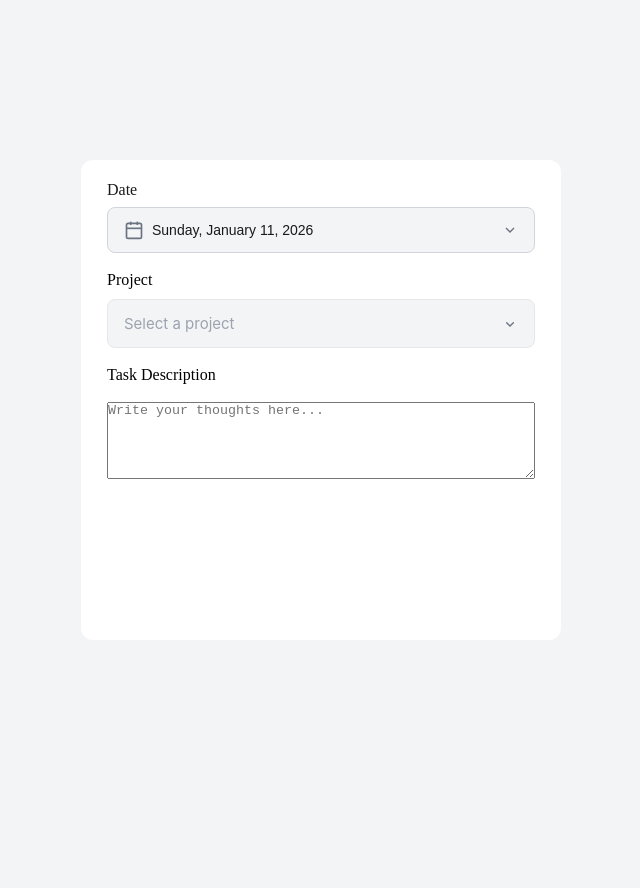
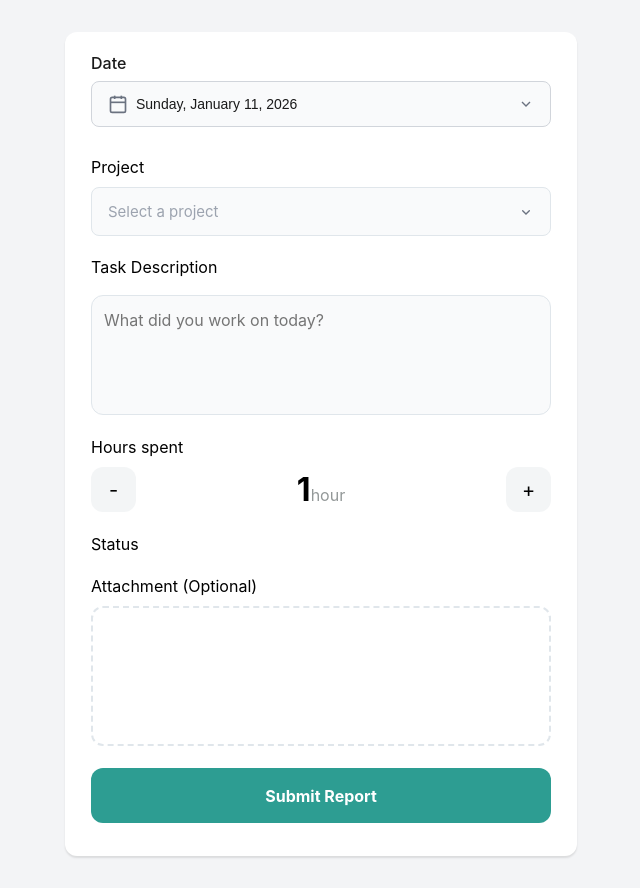
Before and after one commit to Aniamaka-somto/Asoro-Task-tab, a React (Vite) app: page / in a window 1280 px wide. Shown: the whole page, without its empty margins (319-959 px from the left). Before the commit the page ends 800 px from the top, so only its background shows below. Built offline with nearby package versions, Linux system fonts and the light colour scheme.

Commit message:
almost done with the work trying to put some icons

```diff
--- a/src/App.css
+++ b/src/App.css
@@ -8,27 +8,39 @@ body {
   display: flex;
   justify-content: center;
   align-items: center;
-  padding: 3rem 2rem;
+  padding: 2rem 1rem;
   min-height: 100vh;
+  width: 100%;
+
+  font-family: -apple-system, BlinkMacSystemFont, "Segoe UI", Roboto, sans-serif;
 }
 
 .container {
   background-color: white;
-  width: 30rem;
-  min-width: fit-content;
+  max-width: 100%;
+  width: 32rem;
   min-height: 30rem;
-  max-width: 60;
   padding: 1rem;
   border-radius: 12px;
+  box-shadow: 0 2px 2px rgba(0, 0, 0, 0.1);
+  /* display: flex;
+  flex-direction: column;
+  align-items: stretch; */
 }
 
 .datetime-container,
 .project-container,
-.task-container {
+.task-container,
+.hours-container,
+.status-container,
+.attachment-container,
+.submit-container {
   padding: 5px 10px;
   display: flex;
   flex-direction: column;
   gap: 10px;
+  width: 100%;
+  margin-bottom: 12px;
 }
 
 /*                                         project dropdown                          */
@@ -37,7 +49,8 @@ body {
   position: relative;
   width: 100%;
   font-family: -apple-system, BlinkMacSystemFont, "Segoe UI", Roboto, sans-serif;
-  margin-bottom: 8px;
+  /* margin-bottom: 8px; */
+  height: 48px;
 }
 
 .dropdown-header {
@@ -45,8 +58,8 @@ body {
   justify-content: space-between;
   align-items: center;
   padding: 14px 16px;
-  background: #f3f4f6;
-  border: 1px solid #e5e7eb;
+  background: #f9fafb;
+  border: 1px solid #e0e6eb;
   border-radius: 8px;
   cursor: pointer;
   transition: all 0.2s ease;
@@ -55,6 +68,8 @@ body {
 
 .dropdown-header:hover {
   border-color: #d1d5db;
+  border-color: #2d9d92;
+  box-shadow: 0 0 0 1px #2d9d92;
 }
 
 .placeholder-text {
@@ -114,3 +129,95 @@ body {
 .dropdown-item:last-child {
   border-radius: 0 0 8px 8px;
 }
+
+/*                                           Task descrption                                 */
+.task-description {
+  width: 100%;
+  min-height: 80px;
+  height: 120px;
+  max-height: 300px;
+  padding: 12px;
+  font-size: 1rem;
+  line-height: 1.5;
+  border: 1px solid #e0e6eb;
+  border-radius: 12px;
+  font-family: inherit;
+  resize: none;
+  overflow: hidden;
+  background-color: #f9fafb;
+  overflow-y: auto;
+  scrollbar-color: #9ca3af #f3f4f6;
+  /* margin-bottom: 15px; */
+}
+textarea::-webkit-scrollbar {
+  width: 8px;
+}
+
+textarea::-webkit-scrollbar-track {
+  background: #f3f4f6;
+  border-radius: 4px;
+}
+
+textarea::-webkit-scrollbar-thumb {
+  background: #9ca3af;
+  border-radius: 4px;
+}
+
+textarea::-webkit-scrollbar-thumb:hover {
+  background: #6b7280;
+}
+
+.task-description:focus {
+  outline-color: #2d9d92;
+}
+
+/*                                       hours spent                               */
+
+.counter-button {
+  display: flex;
+  justify-content: center;
+  align-items: center;
+  width: 45px;
+  height: 45px;
+  background-color: #edf0f2a9;
+  font-size: 20px;
+  border-radius: 12px;
+  outline: none;
+  border: none;
+  cursor: pointer;
+  transition: all 0.2s ease;
+}
+.counter-button:hover {
+  background-color: #e6e9eb;
+}
+.counter-button:active {
+  background-color: #dedfe0;
+}
+
+/*                         attachment                */
+
+.attachment-box {
+  width: 100%;
+  height: 140px;
+  border: 2px dashed #e0e6eb;
+  border-radius: 12px;
+  transition: all 0.2s ease;
+}
+.attachment-box:hover {
+  border-color: #2d9d92;
+  background-color: #2d9d9213;
+}
+
+/* submit button */
+.submit-button {
+  width: 100%;
+  background-color: #2d9d92;
+  height: 55px;
+  padding: 10px;
+  display: flex;
+  justify-content: center;
+  align-items: center;
+  border-radius: 12px;
+  font-weight: bold;
+  color: white;
+}
--- a/src/App.jsx
+++ b/src/App.jsx
@@ -2,13 +2,24 @@ import React, { useState } from "react";
 import "./App.css";
 import DateTime from "./components/DateTime";
 import Dropdown from "./components/Dropdown";
+import Button from "./components/Button";
 
 const App = () => {
   const [date, setDate] = useState(new Date(2026, 0, 11));
   const options = ["Website Redesign", "Mobile App Development"];
+  const [value, setValue] = useState(1);
+
+  const handleIncrement = () => {
+    setValue((value) => value + 1);
+  };
+  const handleDecrement = () => {
+    if (value > 1) {
+      setValue((value) => value - 1);
+    }
+  };
 
   return (
-    <div>
+    <div className="">
       <div className="container">
         <div className="datetime-container">
           {/* had to create a custom datetime picker */}
@@ -26,9 +37,49 @@ const App = () => {
             id="comment"
             name="comment"
             rows="5"
-            placeholder="Write your thoughts here..."
+            placeholder="What did you work on today?"
             required
+            className="task-description"
           ></textarea>
+        </div>
+        <div className="hours-container">
+          <label htmlFor="">Hours spent</label>
+          <div
+            className=""
+            style={{
+              display: "flex",
+              justifyContent: "space-between",
+              alignItems: "center",
+              width: "100%",
+            }}
+          >
+            <Button text="-" onClick={handleDecrement} />
+            {/* remember to use react icons cause the subtract sign wont work*/}
+            <h1>
+              {value}
+              {""}
+              <span
+                style={{
+                  fontSize: "16px",
+                  fontWeight: "lighter",
+                  color: "#939898ff",
+                }}
+              >
+                {value > 1 ? " hours" : "hour"}
+              </span>
+            </h1>
+            <Button text="+" onClick={handleIncrement} />
+          </div>
+        </div>
+        <div className="status-container">
+          <label htmlFor="">Status</label>
+        </div>
+        <div className="attachment-container">
+          <label htmlFor="">Attachment (Optional)</label>
+          <div className="attachment-box"></div>
+        </div>
+        <div className="submit-container">
+          <div className="submit-button">Submit Report</div>
         </div>
       </div>
     </div>
--- a/src/Datetime.css
+++ b/src/Datetime.css
@@ -1,5 +1,6 @@
 .date-picker-field {
   margin-bottom: 8px;
+  font-family: -apple-system, BlinkMacSystemFont, "Segoe UI", Roboto, sans-serif;
 }
 
 .date-picker-label {
@@ -20,7 +21,7 @@
   font-size: 14px;
   border: 1px solid #d1d5db;
   border-radius: 8px;
-  background-color: #f3f4f6;
+  background-color: #f9fafb;
   cursor: pointer;
   color: #1a1a1a;
   display: flex;
@@ -31,12 +32,14 @@
 }
 
 .date-picker-trigger:hover {
-  border-color: #9ca3af;
+  border-color: #2d9d92;
+  box-shadow: 0 0 0 1px #2d9d92;
 }
 
 .date-picker-trigger:focus {
   outline: none;
-  border: 2px solid #2d9d92;
+  border-color: #2d9d92;
+  box-shadow: 0 0 0 1px #2d9d92;
 }
 
 .calendar-icon {
--- a/src/components/Button.jsx
+++ b/src/components/Button.jsx
@@ -1,7 +1,12 @@
 import React from "react";
+import "../App.css";
 
-const Button = () => {
-  return <div>Button</div>;
+const Button = ({ text, onClick }) => {
+  return (
+    <div className="counter-button" onClick={onClick}>
+      {text}
+    </div>
+  );
 };
 
 export default Button;
```
